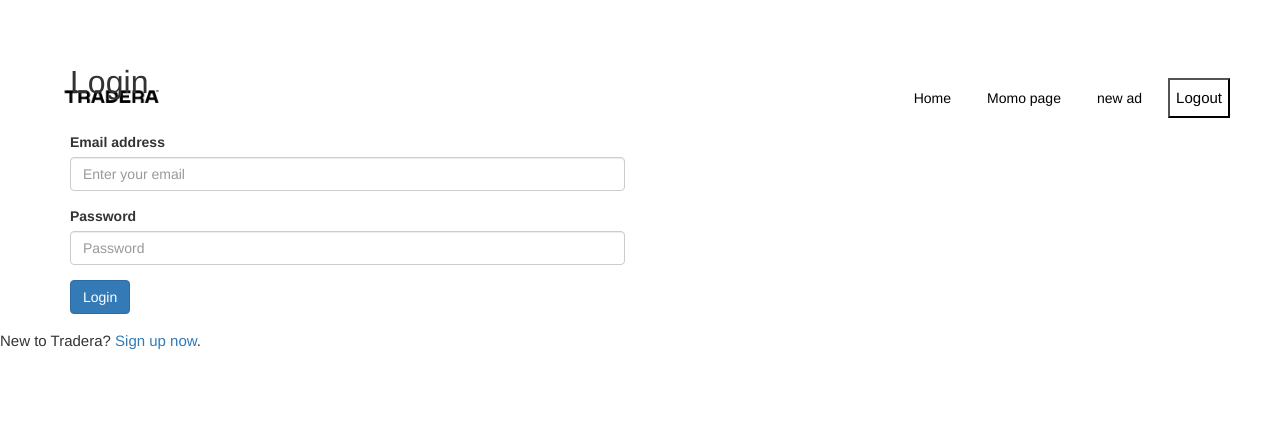
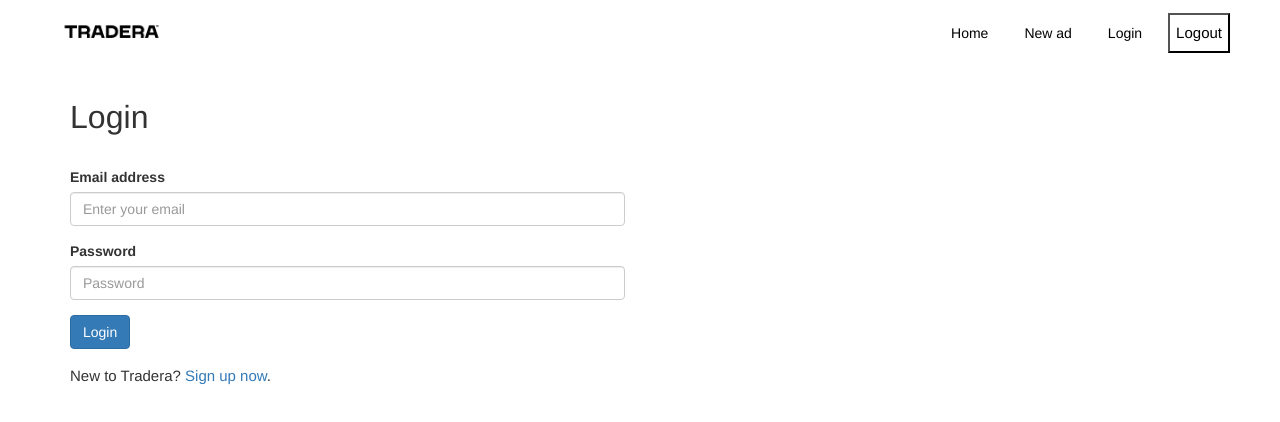
Before and after one commit to rashmoni/tradera-frontend, a React (Create React App) app: page /selling/new in a window 1280 px wide. Shown: the top 422 px of the page. Built offline with nearby package versions, Linux system fonts and the light colour scheme.

Commit message:
Navbar buttons, login and sign up layout fix.

```diff
--- a/src/data/links-customer.json
+++ b/src/data/links-customer.json
@@ -6,13 +6,13 @@
     },
     {
         "id": 1,
-        "label": "Momo page",
-        "url": "/"
+        "label": "New ad",
+        "url": "/selling/new"
     },
     {
         "id": 2,
-        "label": "new ad",
-        "url": "/selling/new"
+        "label": "Login",
+        "url": "/login"
     }
 
 ]
--- a/src/pages/LoginScreen.tsx
+++ b/src/pages/LoginScreen.tsx
@@ -35,11 +35,9 @@ const LoginScreen = ({user, setUser}: iProps) => {
   };
 
   function onSuccess(returningUser: iUser) {
-    console.log(returningUser);
     setUser(returningUser);
     sessionStorage.setItem("UserId",String(returningUser.id));
     user.id = returningUser.id;
-    console.log("The logged in user is "+user);
     if(returningUser.id === 0) {
       return <LoginScreen user={user} setUser={setUser} />
     }
@@ -52,8 +50,9 @@ const LoginScreen = ({user, setUser}: iProps) => {
   }
 
   return (
-    <section>
-      <div style={{ marginTop: "65px" }}>
+    <section id="loginScreen">
+      <div>
+        <div className="header"></div>
         <FormContainer>
           <h1>Login</h1>
           <Form onSubmit={submitHandler}>
@@ -81,12 +80,13 @@ const LoginScreen = ({user, setUser}: iProps) => {
               Login
             </Button>
           </Form>
-        </FormContainer>
-        <footer>
+          <footer>
           <p>
             New to Tradera? <Link to="/registration">Sign up now</Link>.
           </p>
         </footer>
+        </FormContainer>
+
       </div>
     </section>
   );
--- a/src/pages/SignUpScreen.tsx
+++ b/src/pages/SignUpScreen.tsx
@@ -1,7 +1,7 @@
 import { SyntheticEvent, useState } from "react";
 import FormContainer from "../components/FormContainer";
 import { Form, Button } from "react-bootstrap";
-import { useNavigate } from "react-router-dom";
+import { Link, useNavigate } from "react-router-dom";
 
 const SignupScreen = () => {
   const [firstName, setFirstName] = useState("");
@@ -28,6 +28,8 @@ const SignupScreen = () => {
   };
 
   return (
+    <section id="signUpScreen">
+      <div className="header"></div>
       <FormContainer>
         <h1 className="my-3">Sign Up</h1>
         <Form onSubmit={submitHandler} className="py-3">
@@ -75,7 +77,13 @@ const SignupScreen = () => {
             Sign Up
           </Button>
         </Form>
+        <footer>
+          <p>
+            Already registered? <Link to="/login">Go to login</Link>.
+          </p>
+        </footer>
       </FormContainer>
+    </section>
   );
 };
 
--- /dev/null
+++ b/src/styles/pages/loginScreen.css
@@ -0,0 +1,10 @@
+#loginScreen {
+    display:grid;
+    grid-auto-rows: minmax(200px, auto);
+
+}
+
+#loginScreen .header {
+    height: 100px;
+    display: grid;
+}
--- /dev/null
+++ b/src/styles/pages/signUpScreen.css
@@ -0,0 +1,10 @@
+#signUpScreen {
+    display:grid;
+    grid-auto-rows: minmax(100px, auto);
+
+}
+
+#signUpScreen .header {
+    height: 100px;
+    display: grid;
+}
--- a/src/styles/style.css
+++ b/src/styles/style.css
@@ -21,3 +21,5 @@
 @import "./pages/singleProduct.css";
 @import "./pages/search.css";
 @import "./pages/newAd.css";
+@import "./pages/loginScreen.css";
+@import "./pages/signUpScreen.css";
```
Lines whose indentation alone changed are shown as unchanged.
